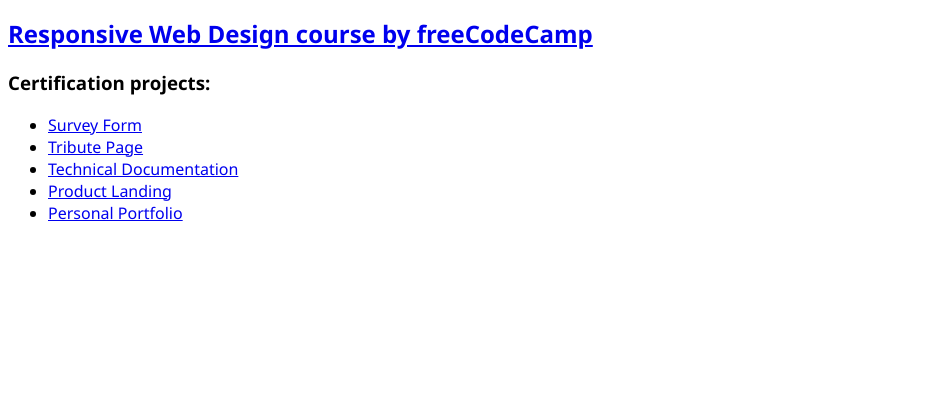
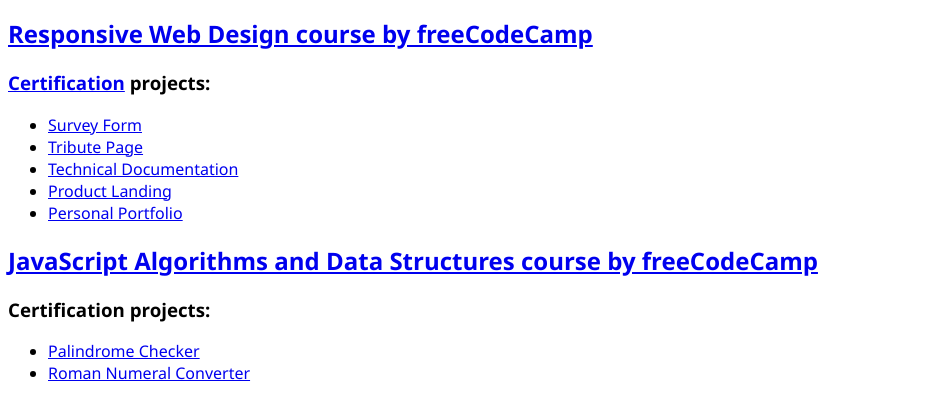
Before and after one commit to LUKASZ-JK/LUKASZ-JK, a plain HTML site: page index.html in a window 1280 px wide. Shown: the part 435-835 px from the top of the page, without its empty margins (0-950 px from the left). Before the commit the page ends 800 px from the top, so only its background shows below. Drawn offline with Linux system fonts and the light colour scheme.

Commit message:
Adds JS course section.

```diff
--- a/index.html
+++ b/index.html
@@ -20,7 +20,7 @@
          <a href="https://www.freecodecamp.org/learn/2022/responsive-web-design/" target="_blank">Responsive Web Design course by freeCodeCamp</a>
       </h2>
       <h3>
-         Certification projects:
+         <a href="https://www.freecodecamp.org/certification/LUKASZ-JK/responsive-web-design" target="_blank">Certification</a> projects:
       </h3>
          <ul>
             <li><a href="https://lukasz-jk.github.io/FCC-SurveyForm/" target="_blank">Survey Form</a></li>
@@ -29,7 +29,16 @@
             <li><a href="https://lukasz-jk.github.io/FCC-ProductLanding/" target="_blank">Product Landing</a></li>
             <li><a href="https://lukasz-jk.github.io/FCC-PersonalPortfolio/" target="_blank">Personal Portfolio</a></li>
          </ul>
-
+         <h2>
+            <a href="https://www.freecodecamp.org/learn/javascript-algorithms-and-data-structures-v8/" target="_blank">JavaScript Algorithms and Data Structures course by freeCodeCamp</a>
+         </h2>
+         <h3>
+            Certification projects:
+         </h3>
+            <ul>
+               <li><a href="https://lukasz-jk.github.io/FCC-PalindromeChecker/" target="_blank">Palindrome Checker</a></li>
+               <li><a href="https://lukasz-jk.github.io/FCC-RomanNumeralConverter/" target="_blank">Roman Numeral Converter</a></li>
+            </ul>
    </main>
 </body>
 </html>
```
